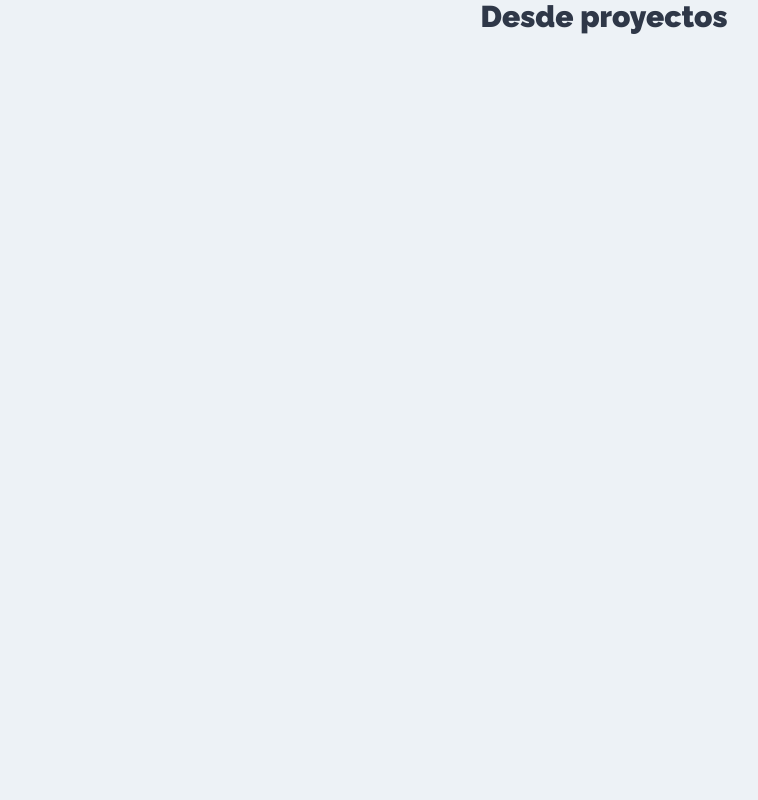
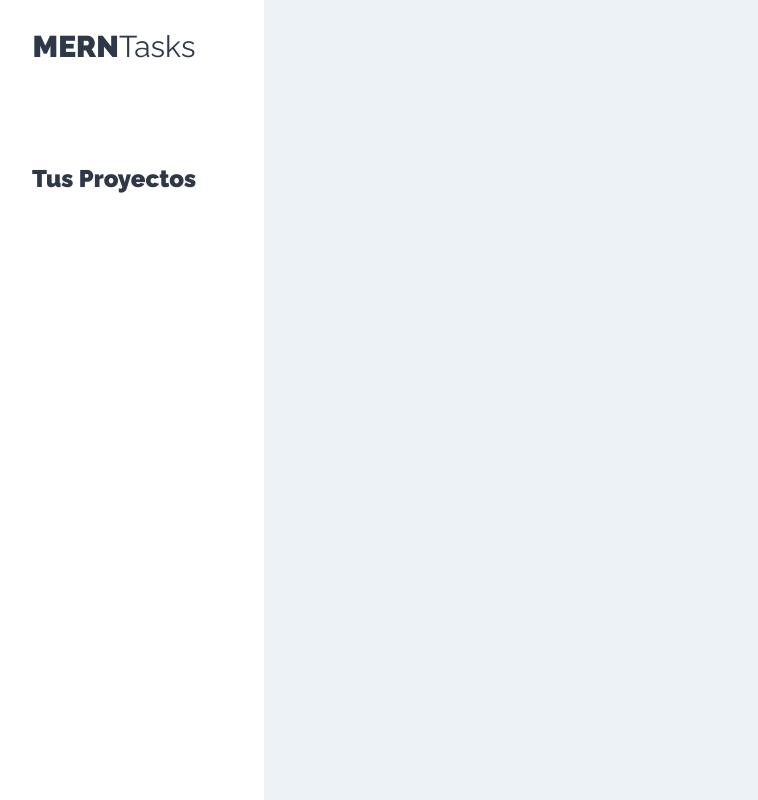
Before and after one commit to musiciancoder/MERNCLIENTE, a React (Create React App) app: page /proyectos in a window 1280 px wide. Shown: the whole page, without its empty margins (36-794 px from the left). Built offline with nearby package versions, Linux system fonts and the light colour scheme.

Commit message:
192. Primeros Pasos

```diff
--- /dev/null
+++ b/src/components/layout/Sidebar.js
@@ -0,0 +1,17 @@
+import React from 'react';
+
+const Sidebar = () => {
+    return(
+        <aside>
+            <h1>MERN<span>Tasks</span></h1>
+
+            <div className="proyectos">
+                <h2>Tus Proyectos</h2>
+            </div>
+
+        </aside>
+
+    );
+}
+
+export default Sidebar;
--- a/src/components/proyectos/Proyectos.js
+++ b/src/components/proyectos/Proyectos.js
@@ -1,8 +1,24 @@
 import React from 'react';
+import Sidebar from "../layout/Sidebar";
 
 const Proyectos = () => {
     return(
-        <h1>Desde proyectos</h1>
+       <div className="contenedor-app">
+    <Sidebar/>
+
+           <div className="seccion-principal">
+               <main>
+
+                   <div className="contenedor-tareas">
+
+                   </div>
+
+               </main>
+
+           </div>
+
+
+       </div>
     );
 }
 
```
